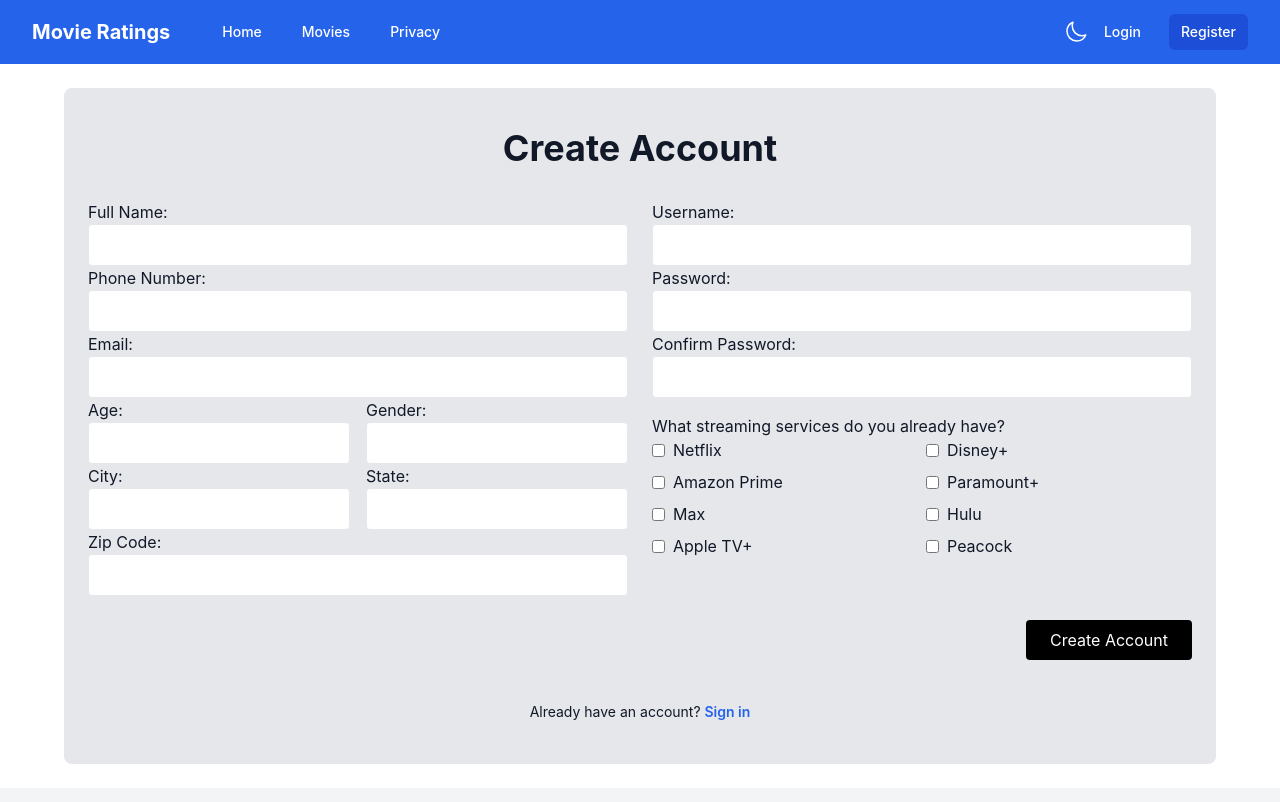
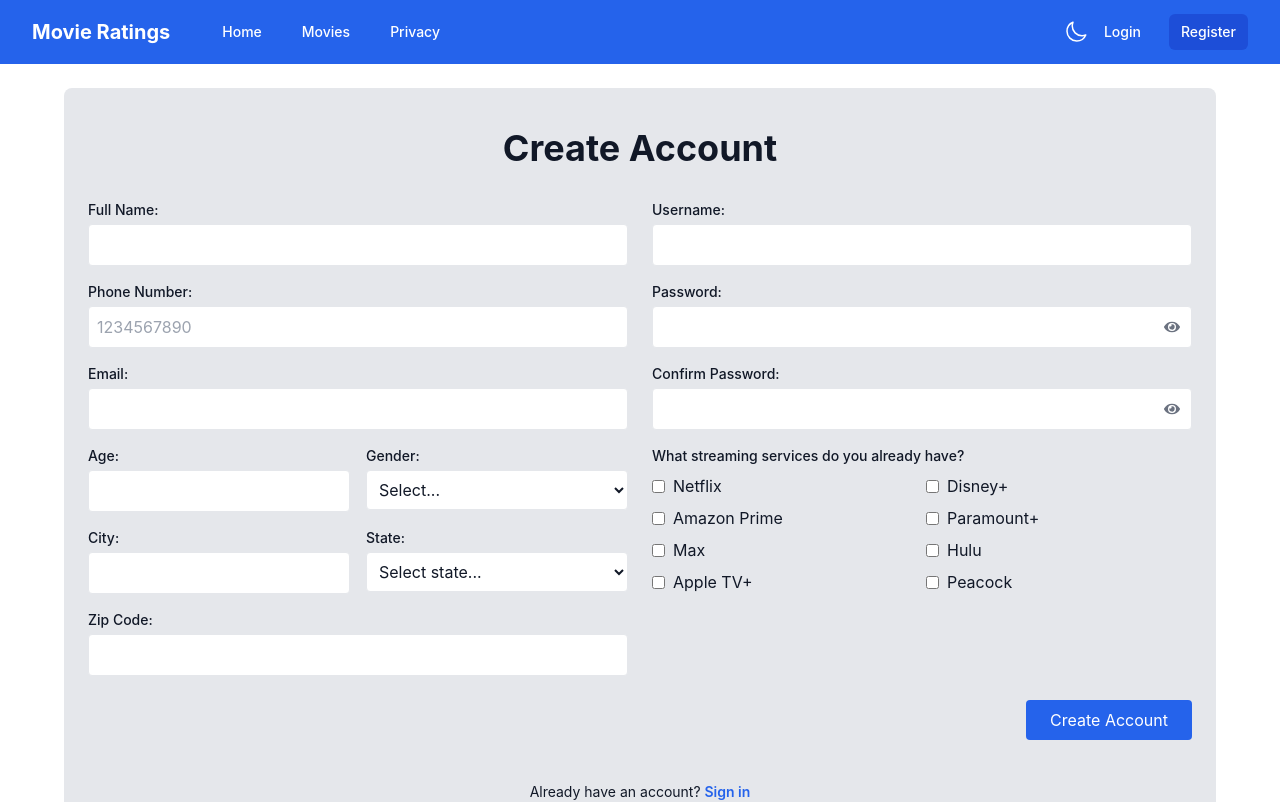
Before and after one commit to benhagg/frontendIntex, a React (Vite) app: page /register in a window 1280 px wide. Shown: the top 802 px of the page. Built offline with nearby package versions, Linux system fonts and the light colour scheme.

Commit message:
Fix registration form and add enhancements: state dropdown, input validation, password visibility toggle, dark mode support

```diff
--- a/package.json
+++ b/package.json
@@ -19,6 +19,7 @@
     "react-cookie-consent": "^9.0.0",
     "react-dom": "^18.2.0",
     "react-hook-form": "^7.51.0",
+    "react-icons": "^5.5.0",
     "react-infinite-scroll-component": "^6.1.0",
     "react-router-dom": "^6.22.3",
     "react-toastify": "^10.0.4",
--- a/src/pages/Admin.tsx
+++ b/src/pages/Admin.tsx
@@ -524,7 +524,7 @@ const Admin: React.FC = () => {
                       }
 
                       // Render the pagination items
-                      return range.map((page, index) => {
+                      return range.map((page) => {
                         if (page === 'ellipsis1' || page === 'ellipsis2') {
                           return (
                             <span
--- a/src/pages/Register.tsx
+++ b/src/pages/Register.tsx
@@ -1,10 +1,11 @@
-// Updated Register component with white input backgrounds
+// Updated Register component with enhanced features and dark mode support
 import React, { useState } from "react";
 import { Link, useNavigate } from "react-router-dom";
 import { useAuth } from "../contexts/AuthContext";
 import { useForm } from "react-hook-form";
 import { toast } from "react-toastify";
 import Layout from "../components/Layout";
+import { FaEye, FaEyeSlash } from "react-icons/fa";
 
 interface RegisterFormData {
   fullName: string;
@@ -21,17 +22,75 @@ interface RegisterFormData {
   services: string[];
 }
 
+// US States array for dropdown
+const usStates = [
+  { value: "AL", label: "Alabama" },
+  { value: "AK", label: "Alaska" },
+  { value: "AZ", label: "Arizona" },
+  { value: "AR", label: "Arkansas" },
+  { value: "CA", label: "California" },
+  { value: "CO", label: "Colorado" },
+  { value: "CT", label: "Connecticut" },
+  { value: "DE", label: "Delaware" },
+  { value: "FL", label: "Florida" },
+  { value: "GA", label: "Georgia" },
+  { value: "HI", label: "Hawaii" },
+  { value: "ID", label: "Idaho" },
+  { value: "IL", label: "Illinois" },
+  { value: "IN", label: "Indiana" },
+  { value: "IA", label: "Iowa" },
+  { value: "KS", label: "Kansas" },
+  { value: "KY", label: "Kentucky" },
+  { value: "LA", label: "Louisiana" },
+  { value: "ME", label: "Maine" },
+  { value: "MD", label: "Maryland" },
+  { value: "MA", label: "Massachusetts" },
+  { value: "MI", label: "Michigan" },
+  { value: "MN", label: "Minnesota" },
+  { value: "MS", label: "Mississippi" },
+  { value: "MO", label: "Missouri" },
+  { value: "MT", label: "Montana" },
+  { value: "NE", label: "Nebraska" },
+  { value: "NV", label: "Nevada" },
+  { value: "NH", label: "New Hampshire" },
+  { value: "NJ", label: "New Jersey" },
+  { value: "NM", label: "New Mexico" },
+  { value: "NY", label: "New York" },
+  { value: "NC", label: "North Carolina" },
+  { value: "ND", label: "North Dakota" },
+  { value: "OH", label: "Ohio" },
+  { value: "OK", label: "Oklahoma" },
+  { value: "OR", label: "Oregon" },
+  { value: "PA", label: "Pennsylvania" },
+  { value: "RI", label: "Rhode Island" },
+  { value: "SC", label: "South Carolina" },
+  { value: "SD", label: "South Dakota" },
+  { value: "TN", label: "Tennessee" },
+  { value: "TX", label: "Texas" },
+  { value: "UT", label: "Utah" },
+  { value: "VT", label: "Vermont" },
+  { value: "VA", label: "Virginia" },
+  { value: "WA", label: "Washington" },
+  { value: "WV", label: "West Virginia" },
+  { value: "WI", label: "Wisconsin" },
+  { value: "WY", label: "Wyoming" },
+];
+
 const Register: React.FC = () => {
   const { register: registerUser } = useAuth();
   const navigate = useNavigate();
   const [isLoading, setIsLoading] = useState(false);
+  const [showPassword, setShowPassword] = useState(false);
+  const [showConfirmPassword, setShowConfirmPassword] = useState(false);
 
   const {
     register,
     handleSubmit,
     formState: { errors },
     watch,
-  } = useForm<RegisterFormData>();
+  } = useForm<RegisterFormData>({
+    mode: "onChange", // Enable validation as fields change
+  });
 
   const password = watch("password", "");
 
@@ -66,105 +125,234 @@ const Register: React.FC = () => {
 
   return (
     <Layout>
-      <div className="max-w-6xl mx-auto px-6 py-10 bg-gray-200 rounded-lg">
-        <h2 className="text-4xl font-bold mb-8 text-center">Create Account</h2>
+      <div className="max-w-6xl mx-auto px-6 py-10 bg-gray-200 dark:bg-gray-800 rounded-lg">
+        <h2 className="text-4xl font-bold mb-8 text-center dark:text-white">Create Account</h2>
         <form
           onSubmit={handleSubmit(onSubmit)}
           className="grid grid-cols-1 md:grid-cols-2 gap-6"
         >
           <div>
-            <label>Full Name:</label>
+            <label className="block text-sm font-medium mb-1 dark:text-white">Full Name:</label>
             <input
-              {...register("fullName")}
-              className="w-full border rounded p-2 bg-white"
+              {...register("fullName", { required: "Full name is required" })}
+              className="w-full border rounded p-2 bg-white dark:bg-gray-700 dark:text-white dark:border-gray-600"
             />
-            <label>Phone Number:</label>
+            {errors.fullName && (
+              <p className="text-sm text-red-600 dark:text-red-400 mt-1">
+                {errors.fullName.message}
+              </p>
+            )}
+
+            <label className="block text-sm font-medium mb-1 mt-4 dark:text-white">Phone Number:</label>
             <input
-              {...register("phone")}
-              className="w-full border rounded p-2 bg-white"
+              {...register("phone", {
+                pattern: {
+                  value: /^[0-9]{10}$/,
+                  message: "Please enter a valid 10-digit phone number"
+                }
+              })}
+              className="w-full border rounded p-2 bg-white dark:bg-gray-700 dark:text-white dark:border-gray-600"
+              placeholder="1234567890"
+              maxLength={10}
+              type="tel"
+              inputMode="numeric"
             />
-            <label>Email:</label>
+            {errors.phone && (
+              <p className="text-sm text-red-600 dark:text-red-400 mt-1">
+                {errors.phone.message}
+              </p>
+            )}
+
+            <label className="block text-sm font-medium mb-1 mt-4 dark:text-white">Email:</label>
             <input
-              {...register("email")}
-              className="w-full border rounded p-2 bg-white"
+              {...register("email", {
+                required: "Email is required",
+                pattern: {
+                  value: /^[A-Z0-9._%+-]+@[A-Z0-9.-]+\.[A-Z]{2,}$/i,
+                  message: "Please enter a valid email address"
+                }
+              })}
+              className="w-full border rounded p-2 bg-white dark:bg-gray-700 dark:text-white dark:border-gray-600"
             />
-            <div className="grid grid-cols-2 gap-4">
+            {errors.email && (
+              <p className="text-sm text-red-600 dark:text-red-400 mt-1">
+                {errors.email.message}
+              </p>
+            )}
+            <div className="grid grid-cols-2 gap-4 mt-4">
               <div>
-                <label>Age:</label>
+                <label className="block text-sm font-medium mb-1 dark:text-white">Age:</label>
                 <input
-                  {...register("age")}
-                  className="w-full border rounded p-2 bg-white"
+                  type="number"
+                  {...register("age", {
+                    min: { value: 13, message: "Must be at least 13 years old" },
+                    max: { value: 120, message: "Age cannot exceed 120" }
+                  })}
+                  className="w-full border rounded p-2 bg-white dark:bg-gray-700 dark:text-white dark:border-gray-600"
                 />
+                {errors.age && (
+                  <p className="text-sm text-red-600 dark:text-red-400 mt-1">
+                    {errors.age.message}
+                  </p>
+                )}
               </div>
               <div>
-                <label>Gender:</label>
-                <input
+                <label className="block text-sm font-medium mb-1 dark:text-white">Gender:</label>
+                <select
                   {...register("gender")}
-                  className="w-full border rounded p-2 bg-white"
-                />
+                  className="w-full border rounded p-2 bg-white dark:bg-gray-700 dark:text-white dark:border-gray-600"
+                >
+                  <option value="">Select...</option>
+                  <option value="Male">Male</option>
+                  <option value="Female">Female</option>
+                  <option value="Non-binary">Non-binary</option>
+                  <option value="Prefer not to say">Prefer not to say</option>
+                </select>
               </div>
             </div>
-            <div className="grid grid-cols-2 gap-4">
+            <div className="grid grid-cols-2 gap-4 mt-4">
               <div>
-                <label>City:</label>
+                <label className="block text-sm font-medium mb-1 dark:text-white">City:</label>
                 <input
-                  {...register("city")}
-                  className="w-full border rounded p-2 bg-white"
+                  {...register("city", { required: "City is required" })}
+                  className="w-full border rounded p-2 bg-white dark:bg-gray-700 dark:text-white dark:border-gray-600"
                 />
+                {errors.city && (
+                  <p className="text-sm text-red-600 dark:text-red-400 mt-1">
+                    {errors.city.message}
+                  </p>
+                )}
               </div>
               <div>
-                <label>State:</label>
-                <input
-                  {...register("state")}
-                  className="w-full border rounded p-2 bg-white"
-                />
+                <label className="block text-sm font-medium mb-1 dark:text-white">State:</label>
+                <select
+                  {...register("state", { required: "State is required" })}
+                  className="w-full border rounded p-2 bg-white dark:bg-gray-700 dark:text-white dark:border-gray-600"
+                >
+                  <option value="">Select state...</option>
+                  {usStates.map((state) => (
+                    <option key={state.value} value={state.value}>
+                      {state.label}
+                    </option>
+                  ))}
+                </select>
+                {errors.state && (
+                  <p className="text-sm text-red-600 dark:text-red-400 mt-1">
+                    {errors.state.message}
+                  </p>
+                )}
               </div>
             </div>
-            <label>Zip Code:</label>
+
+            <label className="block text-sm font-medium mb-1 mt-4 dark:text-white">Zip Code:</label>
             <input
-              {...register("zip")}
-              className="w-full border rounded p-2 bg-white"
+              {...register("zip", {
+                required: "Zip code is required",
+                pattern: {
+                  value: /^\d{5}$/,
+                  message: "Please enter a valid 5-digit zip code"
+                }
+              })}
+              className="w-full border rounded p-2 bg-white dark:bg-gray-700 dark:text-white dark:border-gray-600"
+              maxLength={5}
+              type="text"
+              inputMode="numeric"
+              pattern="[0-9]*"
             />
+            {errors.zip && (
+              <p className="text-sm text-red-600 dark:text-red-400 mt-1">
+                {errors.zip.message}
+              </p>
+            )}
           </div>
 
           <div>
-            <label>Username:</label>
+            <label className="block text-sm font-medium mb-1 dark:text-white">Username:</label>
             <input
-              {...register("username")}
-              className="w-full border rounded p-2 bg-white"
+              {...register("username", { required: "Username is required" })}
+              className="w-full border rounded p-2 bg-white dark:bg-gray-700 dark:text-white dark:border-gray-600"
             />
-            <label>Password:</label>
+            {errors.username && (
+              <p className="text-sm text-red-600 dark:text-red-400 mt-1">
+                {errors.username.message}
+              </p>
+            )}
+
+            <label className="block text-sm font-medium mb-1 mt-4 dark:text-white">Password:</label>
+            <div className="relative">
               <input
-              type="password"
-              {...register("password")}
-              className="w-full border rounded p-2 bg-white"
+                type={showPassword ? "text" : "password"}
+                {...register("password", {
+                  required: "Password is required",
+                  minLength: {
+                    value: 10,
+                    message: "Password must be at least 10 characters"
+                  },
+                  pattern: {
+                    value: /^(?=.*[a-z])(?=.*[A-Z])(?=.*\d)(?=.*[@$!%*?&])[A-Za-z\d@$!%*?&]{10,}$/,
+                    message: "Password must include uppercase, lowercase, number and special character"
+                  }
+                })}
+                className="w-full border rounded p-2 pr-10 bg-white dark:bg-gray-700 dark:text-white dark:border-gray-600"
               />
-            <label>Confirm Password:</label>
+              <button
+                type="button"
+                className="absolute inset-y-0 right-0 pr-3 flex items-center"
+                onClick={() => setShowPassword(!showPassword)}
+              >
+                {showPassword ? (
+                  <FaEyeSlash className="text-gray-500 dark:text-gray-400" />
+                ) : (
+                  <FaEye className="text-gray-500 dark:text-gray-400" />
+                )}
+              </button>
+            </div>
+            {errors.password && (
+              <p className="text-sm text-red-600 dark:text-red-400 mt-1">
+                {errors.password.message}
+              </p>
+            )}
+
+            <label className="block text-sm font-medium mb-1 mt-4 dark:text-white">Confirm Password:</label>
+            <div className="relative">
               <input
-              type="password"
+                type={showConfirmPassword ? "text" : "password"}
                 {...register("confirmPassword", {
+                  required: "Please confirm your password",
                   validate: (value) =>
                     value === password || "Passwords do not match",
                 })}
-              className="w-full border rounded p-2 bg-white"
+                className="w-full border rounded p-2 pr-10 bg-white dark:bg-gray-700 dark:text-white dark:border-gray-600"
               />
+              <button
+                type="button"
+                className="absolute inset-y-0 right-0 pr-3 flex items-center"
+                onClick={() => setShowConfirmPassword(!showConfirmPassword)}
+              >
+                {showConfirmPassword ? (
+                  <FaEyeSlash className="text-gray-500 dark:text-gray-400" />
+                ) : (
+                  <FaEye className="text-gray-500 dark:text-gray-400" />
+                )}
+              </button>
+            </div>
             {errors.confirmPassword && (
-              <p className="text-sm text-red-600">
+              <p className="text-sm text-red-600 dark:text-red-400 mt-1">
                 {errors.confirmPassword.message}
               </p>
             )}
 
-            <label className="mt-4 block">
+            <label className="mt-4 block text-sm font-medium dark:text-white">
               What streaming services do you already have?
             </label>
-            <div className="grid grid-cols-2 gap-2">
+            <div className="grid grid-cols-2 gap-2 mt-2">
               {streamingServices.map((service) => (
-                <label key={service} className="flex items-center">
+                <label key={service} className="flex items-center dark:text-white">
                   <input
                     type="checkbox"
                     value={service}
                     {...register("services")}
-                    className="mr-2"
+                    className="mr-2 accent-blue-600"
                   />
                   {service}
                 </label>
@@ -176,18 +364,18 @@ const Register: React.FC = () => {
             <button
               type="submit"
               disabled={isLoading}
-              className="bg-black text-white px-6 py-2 rounded hover:bg-gray-800"
+              className="bg-blue-600 text-white px-6 py-2 rounded hover:bg-blue-700 disabled:opacity-50 transition-colors"
             >
               {isLoading ? "Creating Account..." : "Create Account"}
             </button>
           </div>
         </form>
 
-        <p className="mt-10 text-center text-sm">
+        <p className="mt-10 text-center text-sm dark:text-white">
           Already have an account?{" "}
           <Link
             to="/login"
-            className="font-semibold leading-6 text-blue-600 hover:text-blue-500"
+            className="font-semibold leading-6 text-blue-600 hover:text-blue-500 dark:text-blue-400 dark:hover:text-blue-300"
           >
             Sign in
           </Link>
--- a/src/services/api.ts
+++ b/src/services/api.ts
@@ -361,16 +361,14 @@ export const ratingService = {
   },
 
   rateMovie: async (showId: string, rating: number, review?: string) => {
-    // Sanitize the review text to prevent XSS attacks
-    const sanitizedReview = sanitizeInput(review);
+    // Don't sanitize the review on the client side, let the backend handle it
     console.log("Original review:", review); // Add logging to debug
-    console.log("Sanitized review:", sanitizedReview); // Add logging to debug
 
     // Make sure we're sending the correct property name (ShowId) expected by the backend
     const response = await api.post('/movierating', {
       showId: showId,
       rating: rating,
-      review: sanitizedReview
+      review: review
     });
     return response.data;
   },
```
Also changed, not shown: src/pages/MovieDetail.tsx (+8 -15 lines), 1 other file (tests, documents, lock files or other folders). Lines whose indentation alone changed are shown as unchanged.
